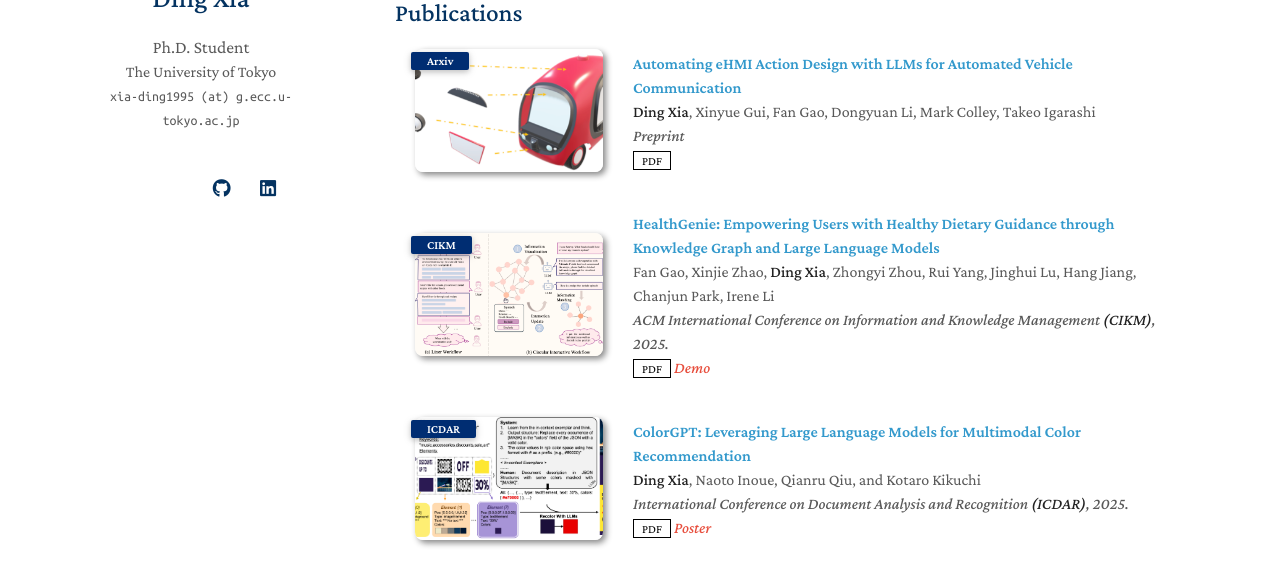
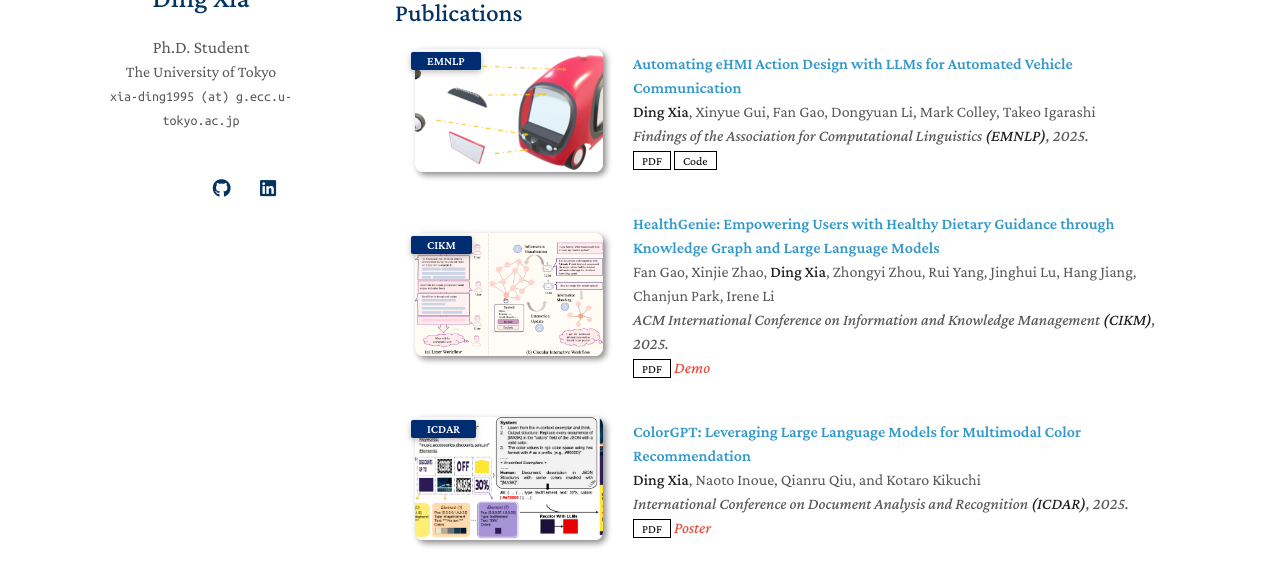
Before and after one commit to ApisXia/apisxia.github.io, a Jekyll site: the page built from index.md, in a window 1280 px wide and 900 px high, scrolled down 313 px, cut to the strip 206-791 px from the top of the window. Built offline with Jekyll 4.4.1, drawn with Linux system fonts in a browser that asks for light colours; a style sheet for code colours, icons or effects is not loaded; our own code applies the rules of GitHub Pages for plain Markdown files.

Commit message:
add emnlp accepted paper

```diff
--- a/_data/publications.yml
+++ b/_data/publications.yml
@@ -2,10 +2,10 @@ main:
 
   - title: "Automating eHMI Action Design with LLMs for Automated Vehicle Communication"
     authors: <strong>Ding Xia</strong>, Xinyue Gui, Fan Gao, Dongyuan Li, Mark Colley, Takeo Igarashi
-    conference_short: Arxiv
-    conference: Preprint
+    conference_short: EMNLP
+    conference: Findings of the Association for Computational Linguistics <strong>(EMNLP)</strong>, 2025.
     pdf: https://arxiv.org/pdf/2505.20711.pdf
-    # code: Release Soon
+    code: https://github.com/ApisXia/AutomatingActionDesign
     image: ./assets/img/teasers/ehmi_action_design_teaser.png
     # notes: In Submission
 
```
